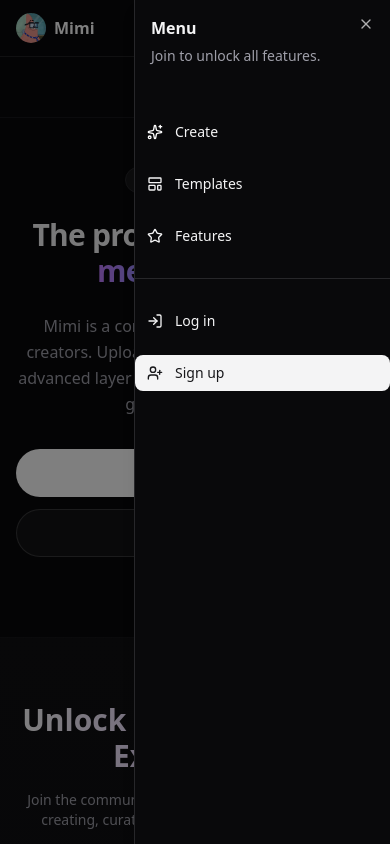
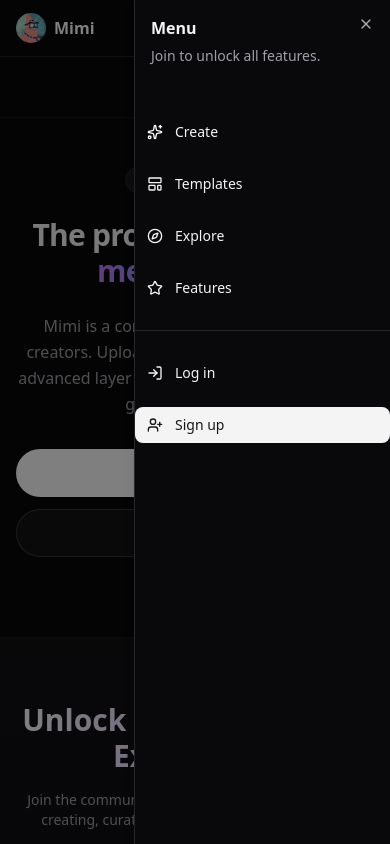
Before and after one commit to kneerazzz/mimi, a Next.js app in the folder frontend/: page /features in a window 390 px wide. Both pictures are taken after a click on the button 356 px from the left and 28 px from the top of the page. Shown: the top 844 px of the page. Built offline with nearby package versions, Linux system fonts and the light colour scheme; no server answers.

Commit message:
fixes in the link component

```diff
--- a/frontend/src/app/features/page.tsx
+++ b/frontend/src/app/features/page.tsx
@@ -1,5 +1,4 @@
 'use client';
-import Link from 'next/link';
 import { useRouter } from 'next/navigation';
 import { Button } from '@/components/ui/button';
 import {
@@ -412,13 +411,13 @@ export default function FeaturesPage() {
               We're working on next-generation tools that will revolutionize meme creation. Check out what's coming to MIMI in the near future.
             </p>
             <p className="text-xs sm:text-sm text-zinc-500 mb-6 sm:mb-8">AI-powered meme generation, video editing, smart templates, and much more...</p>
-            <Link
+            <a
                 href="/upcoming"
                 className="inline-flex items-center justify-center gap-2 px-6 sm:px-8 py-3 sm:py-4 bg-zinc-600 hover:bg-zinc-700 text-white font-semibold rounded-full transition-all hover:shadow-lg hover:shadow-zinc-600/30 text-sm sm:text-base"
             >
               <Rocket className="w-4 sm:w-5 h-4 sm:h-5" />
               View Roadmap & Upcoming Features
-            </Link>
+            </a>
         </div>
       </section>
 
--- a/frontend/src/app/upcoming/page.tsx
+++ b/frontend/src/app/upcoming/page.tsx
@@ -1,6 +1,4 @@
 'use client';
-
-import Link from 'next/link';
 import { useRouter } from 'next/navigation';
 import { Button } from '@/components/ui/button';
 import {
@@ -128,12 +126,12 @@ export default function UpcomingPage() {
         <div className="max-w-7xl mx-auto px-4 sm:px-6 py-3 sm:py-4 flex items-center justify-between">
           <div></div>
           <div className="flex gap-2 sm:gap-4 items-center flex-wrap justify-end">
-            <Link
+            <a
               href="/features"
               className="text-xs sm:text-sm text-zinc-400 hover:text-white transition-colors"
             >
               Current Features
-            </Link>
+            </a>
             {!user?.is_registered && (
               <Button variant="ghost" onClick={() => setShowLoginModal(true)} className="text-xs sm:text-sm">
                 Log in
--- a/frontend/src/components/parts/Header.tsx
+++ b/frontend/src/components/parts/Header.tsx
@@ -296,6 +296,12 @@ export function Navbar() {
                         </Link>
                       </Button>
                       <Button asChild variant="ghost" className="justify-start gap-3">
+                        <Link href="/explore" onClick={() => setMobileMenuOpen(false)}>
+                          <Compass className="h-5 w-5" />
+                          Explore
+                        </Link>
+                      </Button>
+                      <Button asChild variant="ghost" className="justify-start gap-3">
                         <Link href="/features" onClick={() => setMobileMenuOpen(false)}>
                           <Star className="h-5 w-5" />
                           Features
--- a/frontend/src/components/ui/coldstart.tsx
+++ b/frontend/src/components/ui/coldstart.tsx
@@ -2,7 +2,6 @@
 import { useState, useEffect } from 'react';
 import { Loader2 } from 'lucide-react';
 import { Button } from '@/components/ui/button';
-import Link from 'next/link';
 
 const BOOT_LINES = [
   { delay: 0,    text: 'Booting free-tier instance...'        },
@@ -110,7 +109,7 @@ export const ColdStartLoader = () => {
 
         {/* CTAs */}
         <div className="flex flex-col sm:flex-row gap-2 mt-3">
-          <Link href="/features" className="flex-1">
+          <a href="/features" className="flex-1">
             <Button
               variant="outline"
               size="sm"
@@ -118,7 +117,7 @@ export const ColdStartLoader = () => {
             >
               Read features while waiting
             </Button>
-          </Link>
+          </a>
           <Button
             disabled
             size="sm"
```
